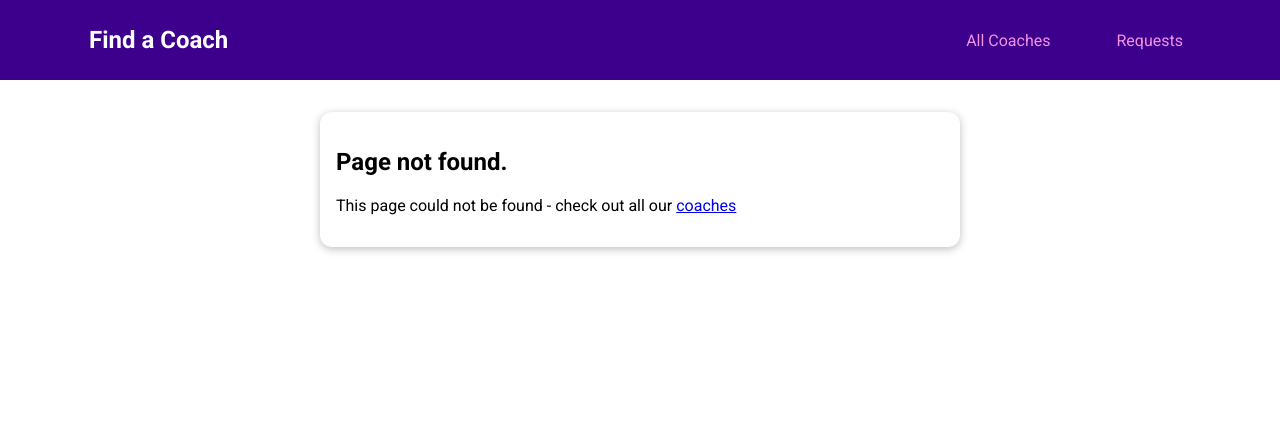
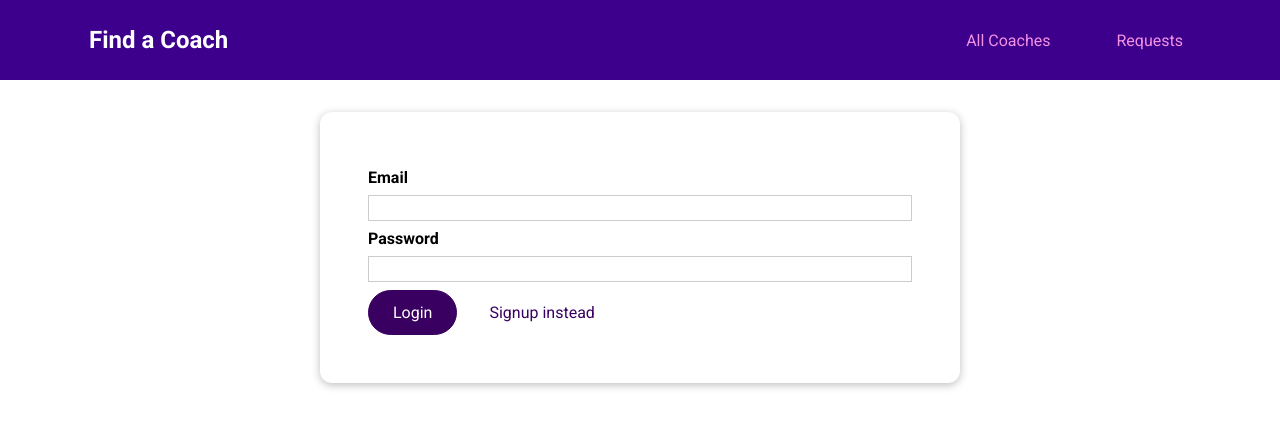
Before and after one commit to sstalevska/CoachFinder, a Vue app: page /auth in a window 1280 px wide. Before the commit this address had no page. Shown: the top 428 px of the page. Built offline with nearby package versions, Linux system fonts and the light colour scheme.

Commit message:
Add  Authentication Page

```diff
--- /dev/null
+++ b/src/pages/auth/UserAuth.vue
@@ -0,0 +1,99 @@
+<template>
+    <base-card>
+        <form @submit.prevent="submitForm">
+            <div class="form-control">
+                <label for="email">Email</label>
+                <input type="email" id="email" v-model.trim="email">
+            </div>
+            <div class="form-control">
+                <label for="password">Password</label>
+                <input type="password" id="password" v-model="password">
+            </div>
+            <p v-if="!formIsValid">Please enter a valid email and a password at least 6 characters long.</p>
+
+            <base-button>{{ submitButtonCaption }}</base-button>
+            <base-button type="button" mode="flat" @click="swithAuthMode">{{ switchModeButtonCaption }}</base-button>
+
+        </form>
+    </base-card>
+</template>
+
+<script>
+export default {
+    data() {
+        return {
+            email: '',
+            password: '',
+            formIsValid: true,
+            mode: 'login'
+        };
+    },
+    computed: {
+        submitButtonCaption() {
+            if(this.mode === 'login'){
+                return 'Login';
+            }else {
+                return 'Signup';
+            }
+        },
+        switchModeButtonCaption() {
+            if(this.mode === 'login'){
+                return 'Signup instead';
+            }else {
+                return 'Login instead';
+            }
+        }
+    },
+    methods: {
+        submitForm() {
+            this.formIsValid = true;
+            if (this.email === '' || !this.email.includes('@') || this.password.length < 6) {
+                this.formIsValid = false;
+                return;
+            }
+            //send http request
+
+        },
+        swithAuthMode() {
+            if(this.mode === 'login'){
+                this.mode = 'signup';
+            }else {
+                this.mode = 'login';
+            }
+        }
+    }
+};
+</script>
+
+<style scoped>
+form {
+    margin: 1rem;
+    padding: 1rem;
+}
+
+.form-control {
+    margin: 0.5rem 0;
+}
+
+label {
+    font-weight: bold;
+    margin-bottom: 0.5rem;
+    display: block;
+}
+
+input,
+textarea {
+    display: block;
+    width: 100%;
+    font: inherit;
+    border: 1px solid #ccc;
+    padding: 0.15rem;
+}
+
+input:focus,
+textarea:focus {
+    border-color: #3d008d;
+    background-color: #faf6ff;
+    outline: none;
+}
+</style>
--- a/src/router.js
+++ b/src/router.js
@@ -6,6 +6,7 @@
 import ContactCoach from './pages/requests/ContactCoach.vue';
 import RequestsReceived from './pages/requests/RequestsReceived.vue';
 import NotFound from './pages/NotFound.vue';
+import UserAuth from './pages/auth/UserAuth.vue';
 
 const router = createRouter({
   history: createWebHistory(),
@@ -22,6 +23,7 @@
     },
     { path: '/register', component: CoachRegistation },
     { path: '/requests', component: RequestsReceived },
+    { path: '/auth', component: UserAuth },
     { path: '/:notFound(.*)', component: NotFound }
   ]
 });
```
